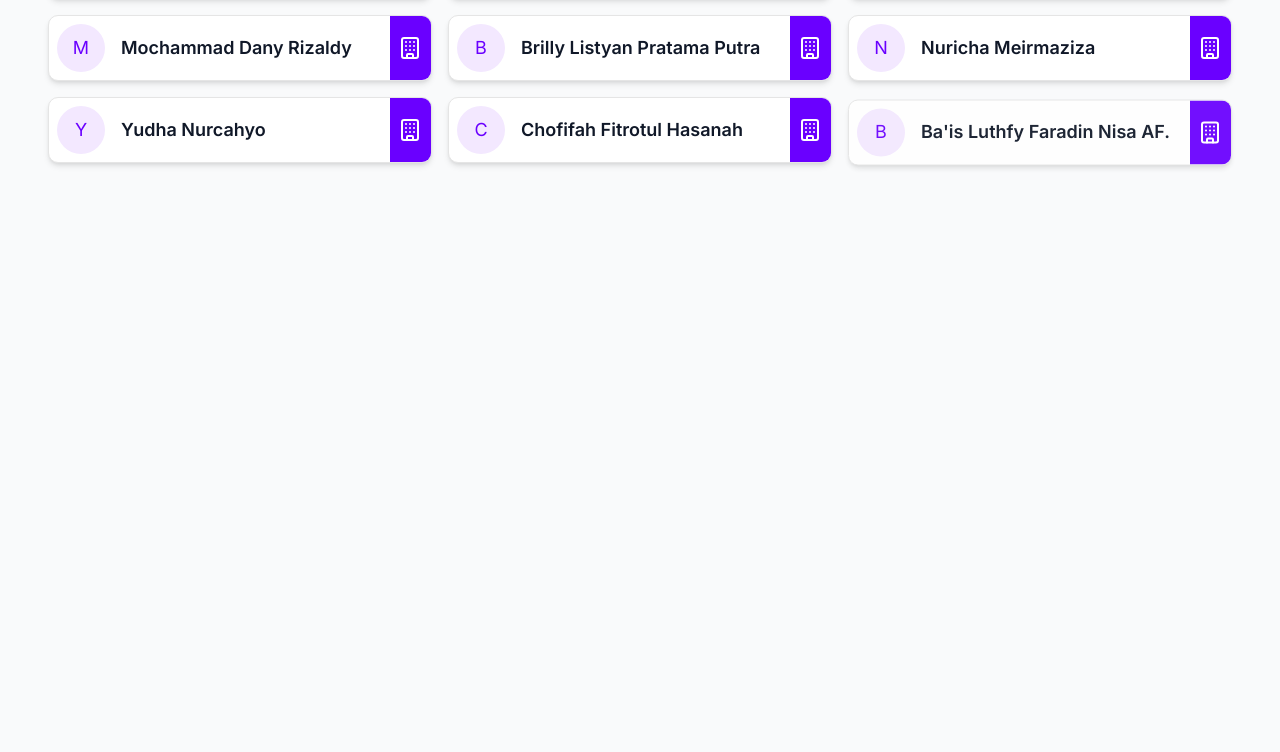
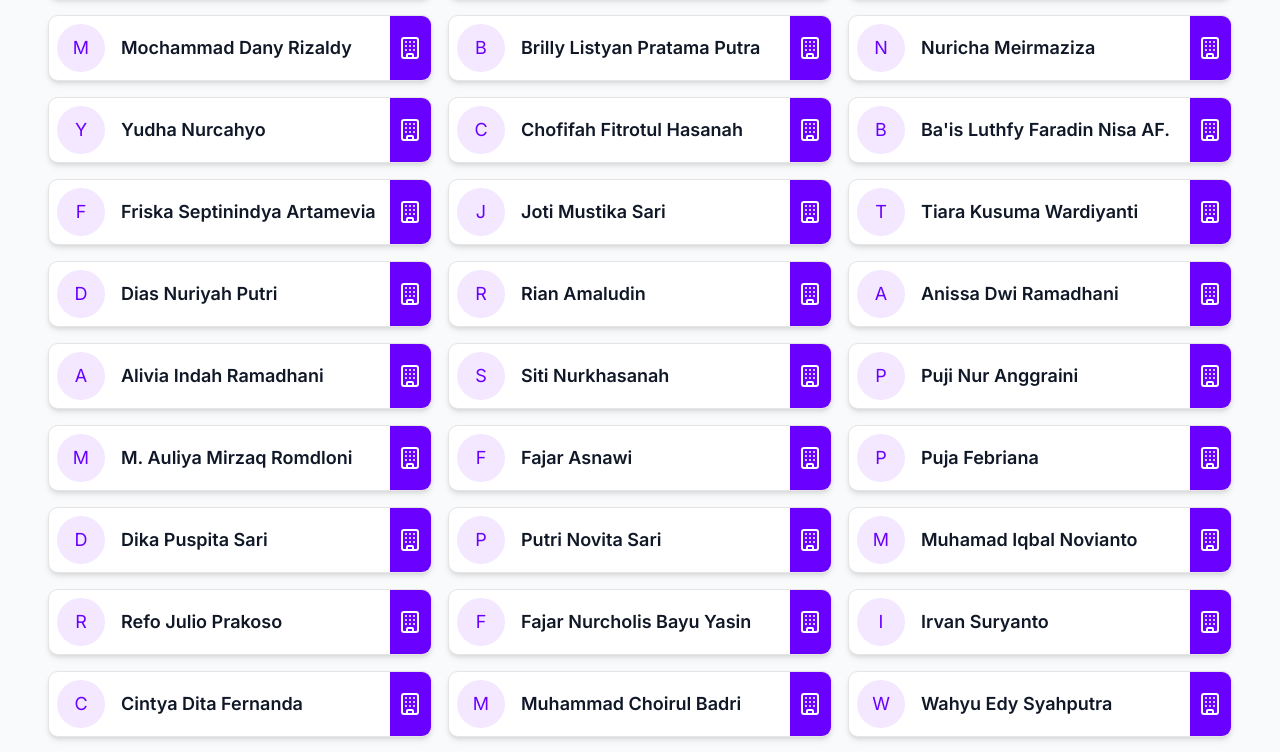
Before and after one commit to mirzaq19/sigs-gathering, a Next.js app: page /attendees in a window 1280 px wide. Shown: the part 1568-2320 px from the top of the page. Built offline with nearby package versions, Linux system fonts and the light colour scheme.

Commit message:
fix: reduce animation duration and stagger delay for improved performance in attendees page

```diff
--- a/app/attendees/page.tsx
+++ b/app/attendees/page.tsx
@@ -34,7 +34,7 @@ export default function AttendeesPage() {
     hidden: {},
     visible: {
       transition: {
-        delayChildren: stagger(0.2),
+        delayChildren: stagger(0.1),
       },
     },
   };
@@ -44,7 +44,7 @@ export default function AttendeesPage() {
     visible: {
       opacity: 1,
       y: 0,
-      transition: { duration: 0.2, ease: 'easeOut' },
+      transition: { duration: 0.1, ease: 'easeOut' },
     },
   };
 
```
